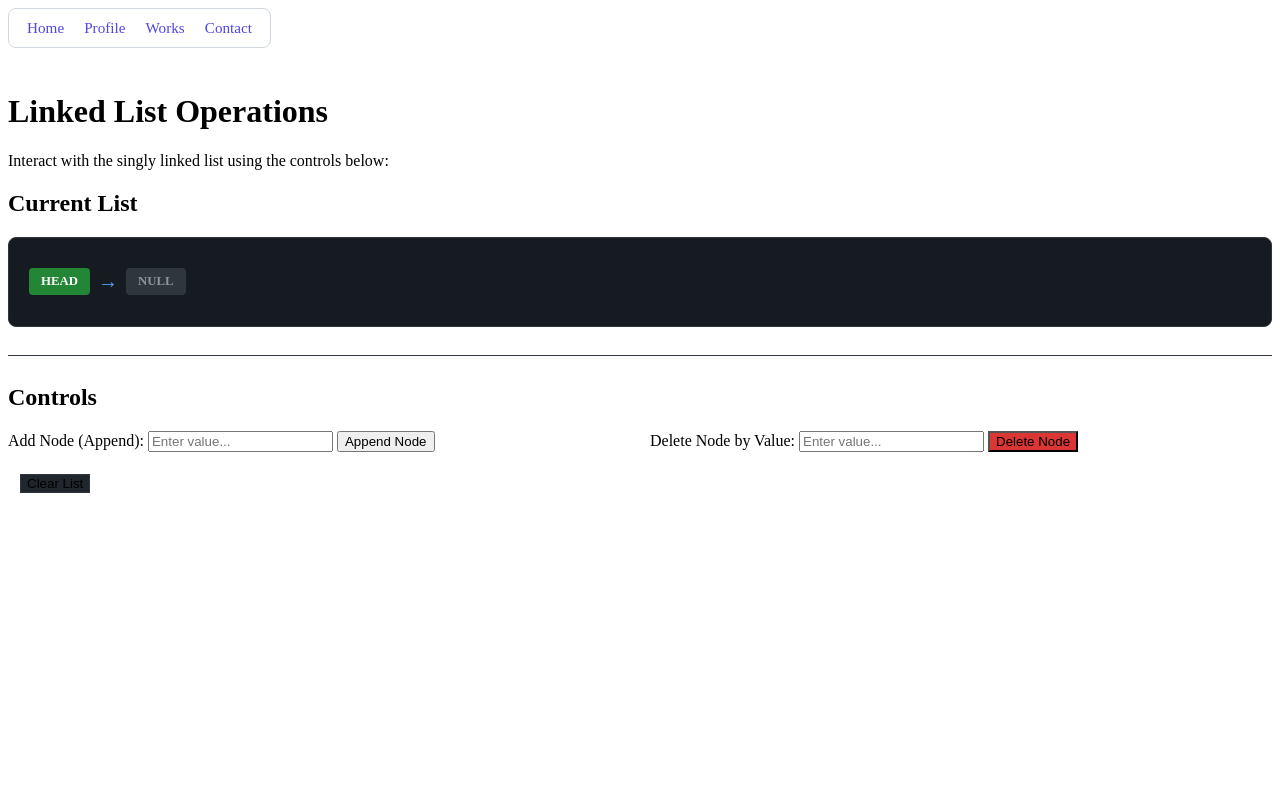
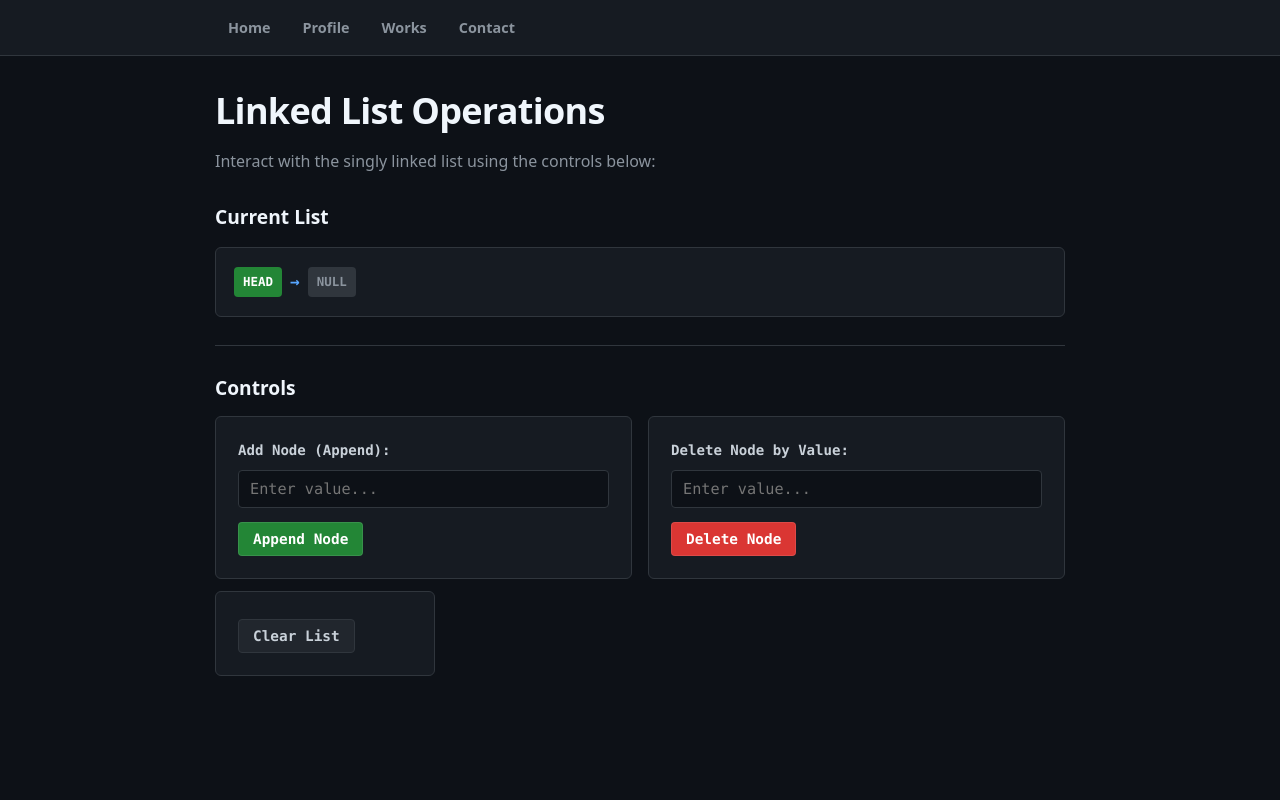
Before and after one commit to unsurepromises/AcademicCoursework, a Flask app: page /works/linkedlist in a window 1280 px wide. Run offline with Flask 3, Linux system fonts and the light colour scheme.

Commit message:
AI assisted front UI

```diff
--- a/lab-4-flask/static/style.css
+++ b/lab-4-flask/static/style.css
@@ -1,116 +1,323 @@
-/* Linked list design ayyy */
+:root {
+    color-scheme: dark;
+    font-family: system-ui, -apple-system, BlinkMacSystemFont, "Segoe UI", sans-serif;
+    color: #c9d1d9;
+    background: #0d1117;
+    font-synthesis: none;
+}
+
+* {
+    box-sizing: border-box;
+}
+
+html {
+    min-height: 100%;
+    background: #0d1117;
+}
+
+body {
+    min-height: 100vh;
+    margin: 0;
+    padding: 88px 20px 48px;
+    background: #0d1117;
+    line-height: 1.6;
+}
+
+.navbar {
+    position: fixed;
+    z-index: 10;
+    top: 0;
+    right: 0;
+    left: 0;
+    display: flex;
+    align-items: center;
+    gap: 6px;
+    min-height: 56px;
+    padding: 8px max(20px, calc((100% - 850px) / 2));
+    background: #161b22;
+    border-bottom: 1px solid #30363d;
+}
+
+.navbar a {
+    padding: 7px 12px;
+    border: 1px solid transparent;
+    border-radius: 4px;
+    color: #8b949e;
+    font-size: 0.9rem;
+    font-weight: 600;
+    text-decoration: none;
+}
+
+.navbar a:hover,
+.navbar a:focus-visible {
+    color: #58a6ff;
+    border-color: #30363d;
+    background: #21262d;
+    outline: none;
+}
+
+main,
+body > h1,
+body > p,
+body > ul,
+body > blockquote {
+    width: min(100%, 850px);
+    margin-right: auto;
+    margin-left: auto;
+}
+
+main {
+    display: block;
+}
+
+h1,
+h2 {
+    color: #f0f6fc;
+    line-height: 1.25;
+}
+
+h1 {
+    margin: 0 0 12px;
+    font-size: clamp(1.7rem, 4vw, 2.25rem);
+    letter-spacing: -0.02em;
+}
+
+h2 {
+    margin-top: 30px;
+    font-size: 1.2rem;
+}
+
+p,
+li {
+    color: #8b949e;
+}
+
+a {
+    color: #58a6ff;
+}
+
+a:hover {
+    color: #79c0ff;
+}
+
+strong {
+    color: #c9d1d9;
+}
+
+form,
+.panel,
+blockquote {
+    padding: 22px;
+    background: #161b22;
+    border: 1px solid #30363d;
+    border-radius: 6px;
+}
+
+form {
+    display: grid;
+    gap: 9px;
+    max-width: 560px;
+    margin: 22px 0;
+}
+
+label {
+    color: #c9d1d9;
+    font-family: Consolas, "Liberation Mono", monospace;
+    font-size: 0.88rem;
+    font-weight: 600;
+}
+
+input[type="text"],
+input[type="number"] {
+    width: 100%;
+    padding: 9px 11px;
+    color: #f0f6fc;
+    background: #0d1117;
+    border: 1px solid #30363d;
+    border-radius: 4px;
+    font: 0.95rem Consolas, "Liberation Mono", monospace;
+}
+
+input[type="text"]:focus,
+input[type="number"]:focus {
+    border-color: #58a6ff;
+    outline: 2px solid rgba(88, 166, 255, 0.25);
+}
+
+input[type="submit"] {
+    width: fit-content;
+    margin-top: 5px;
+    padding: 8px 14px;
+    color: #ffffff;
+    background: #238636;
+    border: 1px solid rgba(240, 246, 252, 0.1);
+    border-radius: 4px;
+    cursor: pointer;
+    font: 600 0.9rem Consolas, "Liberation Mono", monospace;
+}
+
+input[type="submit"]:hover,
+input[type="submit"]:focus-visible {
+    background: #2ea043;
+    outline: 2px solid rgba(46, 160, 67, 0.3);
+}
+
+.result {
+    padding: 12px 15px;
+    color: #aff5b4;
+    background: #0f2416;
+    border-left: 3px solid #238636;
+    font-family: Consolas, "Liberation Mono", monospace;
+}
+
+.works-list {
+    display: grid;
+    gap: 10px;
+    padding: 0;
+    margin: 24px 0;
+    list-style: none;
+}
+
+.works-list a {
+    display: block;
+    padding: 15px 18px;
+    background: #161b22;
+    border: 1px solid #30363d;
+    border-radius: 6px;
+    color: #c9d1d9;
+    font-family: Consolas, "Liberation Mono", monospace;
+    text-decoration: none;
+}
+
+.works-list a::before {
+    margin-right: 10px;
+    color: #238636;
+    content: ">";
+}
+
+.works-list a:hover {
+    background: #21262d;
+    border-color: #58a6ff;
+    color: #58a6ff;
+}
+
+blockquote {
+    margin: 18px auto;
+    color: #8b949e;
+    font-family: Consolas, "Liberation Mono", monospace;
+}
+
 .list-container {
     display: flex;
     align-items: center;
     flex-wrap: wrap;
     gap: 8px;
-    background-color: #161b22;
-    padding: 20px;
-    border-radius: 8px;
+    min-height: 70px;
+    padding: 18px;
+    margin: 18px 0;
+    background: #161b22;
     border: 1px solid #30363d;
-    margin: 18px 0;
-    min-height: 48px;
+    border-radius: 6px;
+    font-family: Consolas, "Liberation Mono", monospace;
 }
 
 .node-box {
-    background-color: #21262d;
+    padding: 7px 12px;
+    color: #f0f6fc;
+    background: #0d1117;
     border: 1px solid #58a6ff;
-    color: #f0f6fc;
-    font-weight: 600;
-    padding: 8px 16px;
-    border-radius: 6px;
-    font-family: monospace;
-    font-size: 1rem;
+    border-radius: 4px;
 }
 
 .node-tag {
-    font-size: 0.8rem;
+    padding: 5px 9px;
+    border-radius: 4px;
+    font-size: 0.78rem;
     font-weight: 700;
-    padding: 6px 12px;
-    border-radius: 4px;
 }
 
 .head-tag {
-    background-color: #238636;
     color: #ffffff;
+    background: #238636;
 }
 
 .null-tag {
-    background-color: #30363d;
     color: #8b949e;
+    background: #30363d;
 }
 
 .chain-arrow {
     color: #58a6ff;
-    font-weight: bold;
-    font-size: 1.25rem;
+    font-weight: 700;
 }
 
 .divider {
+    margin: 28px 0;
     border: 0;
     border-top: 1px solid #30363d;
-    margin: 28px 0;
 }
 
 .controls-grid {
     display: flex;
-    gap: 20px;
+    gap: 16px;
     flex-wrap: wrap;
 }
 
 .controls-grid form {
     flex: 1;
-    min-width: 260px;
+    min-width: 250px;
+    margin: 0;
 }
 
 .clear-form {
     max-width: 220px;
-    padding: 12px;
     margin-top: 12px;
 }
 
 .btn-delete {
-    background-color: #da3633 !important;
+    background: #da3633 !important;
 }
 
 .btn-delete:hover {
-    background-color: #f85149 !important;
+    background: #f85149 !important;
 }
 
 .btn-clear {
-    background-color: #21262d !important;
-    border: 1px solid #30363d !important;
     color: #c9d1d9 !important;
+    background: #21262d !important;
+    border-color: #30363d !important;
 }
 
 .btn-clear:hover {
-    background-color: #30363d !important;
-    color: #ffffff !important;
+    background: #30363d !important;
 }
 
 .error-msg {
+    margin-top: 10px;
     color: #f85149;
-    font-weight: 500;
-    margin-top: 8px;
+    font-family: Consolas, "Liberation Mono", monospace;
+}
+
+@media (max-width: 600px) {
+    body {
+        padding-right: 14px;
+        padding-left: 14px;
     }
 
     .navbar {
-    display: inline-flex;
-    gap: 20px;
-    padding: 10px 18px;
-    border: 1px solid #d0d7de;
-    border-radius: 8px;
-    background-color: #ffffff;
-    margin-bottom: 24px;
+        gap: 0;
+        padding-right: 8px;
+        padding-left: 8px;
     }
 
     .navbar a {
-    color: #4f46e5;
-    text-decoration: none;
-    font-size: 0.95rem;
-    font-weight: 500;
+        padding-right: 8px;
+        padding-left: 8px;
+        font-size: 0.82rem;
     }
 
-.navbar a:hover {
-    text-decoration: underline;
+    form,
+    blockquote {
+        padding: 16px;
     }
+}
--- a/lab-4-flask/templates/contact.html
+++ b/lab-4-flask/templates/contact.html
@@ -2,6 +2,7 @@
 <html>
 <head>
     <title>Contact Page</title>
+    <link rel="stylesheet" href="/static/style.css">
 </head>
 <body>
     <nav class="navbar">
@@ -10,11 +11,13 @@
         <a href="/works">Works</a>
     </nav>
 
+    <main>
         <h1>Contact Me</h1>
         <p>Feel free to reach out through any of the channels below:</p>
         <ul>
             <li><strong>Email:</strong> sjohnreimarc@gmail.com</li>
             <li><strong>GitHub:</strong> <a href="https://github.com/UnsurePromises" target="_blank">github.com/UnsurePromises</a></li>
         </ul>
+    </main>
 </body>
 </html>
--- a/lab-4-flask/templates/linkedlist.html
+++ b/lab-4-flask/templates/linkedlist.html
@@ -12,10 +12,10 @@
         <a href="/contact">Contact</a>
     </nav>
 
+    <main>
         <h1>Linked List Operations</h1>
         <p>Interact with the singly linked list using the controls below:</p>
 
-    <!-- Visual List Chain -->
         <h2>Current List</h2>
         <div class="list-container">
             <span class="node-tag head-tag">HEAD</span>
@@ -28,35 +28,32 @@
         </div>
 
         {% if message %}
-    <p style="color: #f85149; margin-top: 10px;">{{ message }}</p>
+        <p class="error-msg">{{ message }}</p>
         {% endif %}
 
-    <hr style="border: 0; border-top: 1px solid #30363d; margin: 28px 0;">
+        <hr class="divider">
 
-    <!-- Controls -->
         <h2>Controls</h2>
-    <div style="display: flex; gap: 20px; flex-wrap: wrap;">
-        <!-- Add Node -->
-        <form action="/works/linkedlist" method="post" style="flex: 1; min-width: 250px;">
+        <div class="controls-grid">
+            <form action="/works/linkedlist" method="post">
                 <input type="hidden" name="action" value="add">
                 <label for="node_value">Add Node (Append):</label>
                 <input type="text" id="node_value" name="node_value" placeholder="Enter value..." required>
                 <input type="submit" value="Append Node">
             </form>
 
-        <!-- Delete Node -->
-        <form action="/works/linkedlist" method="post" style="flex: 1; min-width: 250px;">
+            <form action="/works/linkedlist" method="post">
                 <input type="hidden" name="action" value="delete">
                 <label for="delete_value">Delete Node by Value:</label>
                 <input type="text" id="delete_value" name="delete_value" placeholder="Enter value..." required>
-            <input type="submit" value="Delete Node" style="background-color: #da3633;">
+                <input type="submit" value="Delete Node" class="btn-delete">
             </form>
         </div>
 
-    <!-- Clear List -->
-    <form action="/works/linkedlist" method="post" style="max-width: 200px; padding: 12px; margin-top: 10px;">
+        <form action="/works/linkedlist" method="post" class="clear-form">
             <input type="hidden" name="action" value="clear">
-        <input type="submit" value="Clear List" style="background-color: #21262d; border: 1px solid #30363d;">
+            <input type="submit" value="Clear List" class="btn-clear">
         </form>
+    </main>
 </body>
 </html>
--- a/lab-4-flask/templates/profile.html
+++ b/lab-4-flask/templates/profile.html
@@ -2,6 +2,7 @@
 <html>
 <head>
     <title>Profile Page</title>
+    <link rel="stylesheet" href="/static/style.css">
 </head>
 <body>
     <nav class="navbar">
@@ -9,6 +10,7 @@
         <a href="/works">Works</a>
         <a href="/contact">Contact</a>
     </nav>
+    <main>
         <h1>Profile</h1>
         <p><strong>Name:</strong> John Reimarc Sohitado</p>
         <p><strong>Course:</strong> Computer Engineering</p>
@@ -19,5 +21,6 @@
         <blockquote>
             "It never ceases to amaze me: we all love ourselves more than other people, but care more about their opinion than our own. -Marcus Aurelius"
         </blockquote>
+    </main>
 </body>
 </html>
--- a/lab-4-flask/templates/touppercase.html
+++ b/lab-4-flask/templates/touppercase.html
@@ -2,6 +2,7 @@
 <html>
 <head>
     <title>Convert to Uppercase</title>
+    <link rel="stylesheet" href="/static/style.css">
 </head>
 <body>
     <nav class="navbar">
@@ -11,6 +12,7 @@
         <a href="/contact">Contact</a>
     </nav>
 
+    <main>
         <h1>Convert String to Uppercase</h1>
 
         <form action="/works/touppercase" method="post">
@@ -19,7 +21,8 @@
             <input type="submit" value="Convert">
         </form>
         {% if result %}
-    <p>Converted string: {{ result }}</p>
+        <p class="result">Converted string: {{ result }}</p>
         {% endif %}
+    </main>
 </body>
 </html>
--- a/lab-4-flask/templates/triangle.html
+++ b/lab-4-flask/templates/triangle.html
@@ -12,6 +12,7 @@
         <a href="/contact">Contact</a>
     </nav>
 
+    <main>
         <h1>Area of Triangle</h1>
 
         <form action="/works/area/triangle" method="post">
@@ -25,7 +26,8 @@
         </form>
 
         {% if result %}
-    <p>Area of the triangle: {{ result }}</p>
+        <p class="result">Area of the triangle: {{ result }}</p>
         {% endif %}
+    </main>
 </body>
 </html>
--- a/lab-4-flask/templates/works.html
+++ b/lab-4-flask/templates/works.html
@@ -2,6 +2,7 @@
 <html>
 <head>
     <title>Works</title>
+    <link rel="stylesheet" href="/static/style.css">
 </head>
 <body>
     <nav class="navbar">
@@ -10,14 +11,16 @@
         <a href="/contact">Contact</a>
     </nav>
 
+    <main>
         <h1>Programming Works</h1>
         <p>Select an exercise below:</p>
 
-    <ul>
+        <ul class="works-list">
             <li><a href="/works/touppercase">To Uppercase Converter</a></li>
             <li><a href="/works/area/circle">Area of a Circle</a></li>
             <li><a href="/works/area/triangle">Area of a Triangle</a></li>
             <li><a href="/works/linkedlist">Linked List UI</a></li>
         </ul>
+    </main>
 </body>
 </html>
```
Also changed, not shown: lab-4-flask/templates/circle.html (+5 -2 lines), lab-4-flask/templates/index.html (+7 -2 lines). Lines whose indentation alone changed are shown as unchanged.
